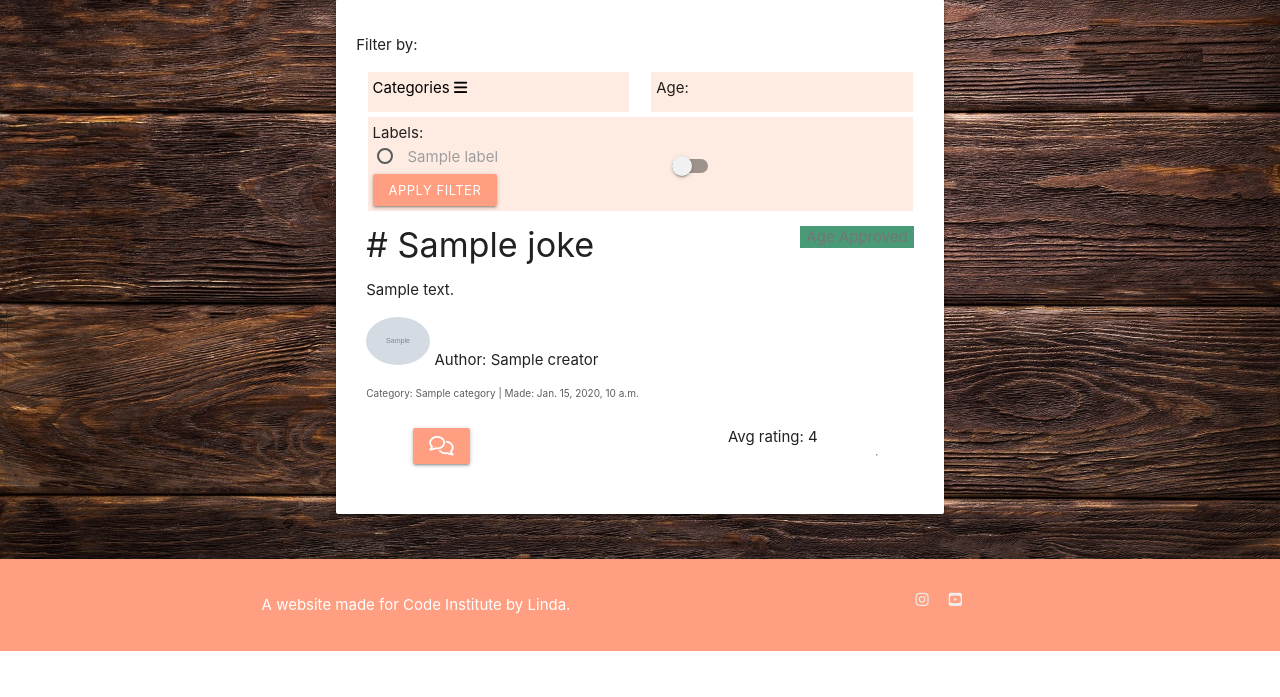
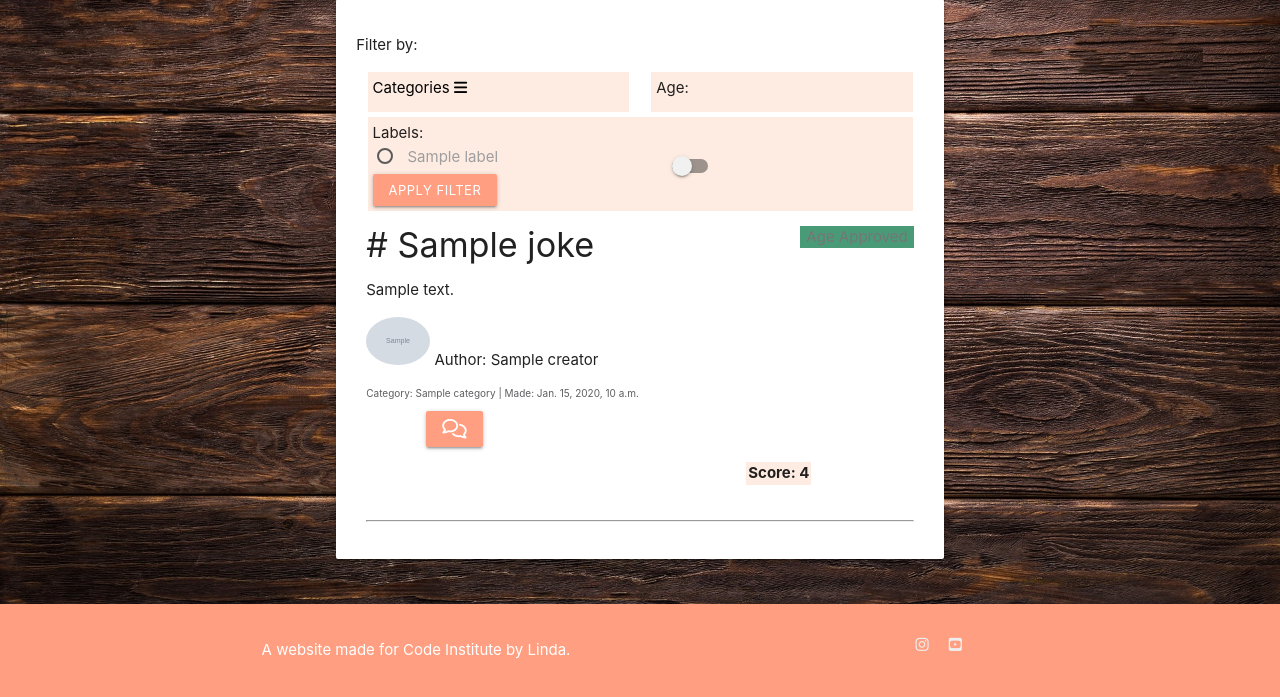
Before and after one commit to LindaAPersson/dadjokes, a Django app: template the_jokes/templates/the_jokes/the_jokes.html in a window 1280 px wide. Shown: the part 191-888 px from the top of the page. Before the commit the page ends 842 px from the top, so only its background shows below. Run offline with Django 3.2, Linux system fonts and the light colour scheme; the template is opened without the code that fills it: most values are stand-ins (such as "Sample title", 1, 10 or a date in 2020); grey boxes marked "Sample" are stand-in pictures; form fields are guessed from the names that the template uses; some libraries are stand-ins or nearby versions.

Commit message:
<style>[the jokes]add styling to interaction buttons

```diff
--- a/static/css/style.css
+++ b/static/css/style.css
@@ -112,9 +112,51 @@ main {
     align-items: flex-end;
 }
 
+/* rate the. jokes */
+.rate_box {
+    display: flex;
+    flex-wrap: wrap;
+}
 .rate_look{
-    border: solid rgb(125, 123, 123);
-    width: 10vw;
+    background-color: #FEECE2;
+
+}
+
+.avg-rate{
+    background-color: #FEECE2;
+    font-weight: bold;
+    padding-left: 2px;
+    padding-right: 2px;
+}
+
+.info-circle {
+    position: relative;
+    display: inline-block;
+}
+
+.info-icon {
+    cursor: pointer;
+    padding-left: 3px;
+}
+
+.info-content {
+    position: absolute;
+    top: -50px;
+    left: 20px;
+    background-color: white;
+    border: 1px solid #ccc;
+    padding: 10px;
+    border-radius: 5px;
+    display: none;
+}
+
+.info-circle:hover .info-content {
+    display: block;
+}
+
+/* to add space when edit button not displayed */
+.edit-space {
+    width: 25vw;
 }
 
 /* age approvel */
--- a/the_jokes/models.py
+++ b/the_jokes/models.py
@@ -42,6 +42,9 @@ class Joke(models.Model):
     def average_rating(self):
         return Rating.objects.filter(joke=self).aggregate(Avg('rating'))['rating__avg'] or 0
 
+    def formatted_timestamp(self):
+        return self.created_on.strftime("%Y-%m-%d")
+
 class Rating(models.Model):
     creator = models.ForeignKey(User, on_delete=models.CASCADE, related_name="rating_creator")
     joke = models.ForeignKey(Joke, on_delete=models.CASCADE, related_name="rating_joke")
--- a/the_jokes/templates/the_jokes/the_jokes.html
+++ b/the_jokes/templates/the_jokes/the_jokes.html
@@ -21,8 +21,8 @@
                     <div class="col s6">
                         <div class="category_box">
                             <!-- Dropdown Trigger Categories-->
-                                <a class='dropdown-trigger black-text' href="#"
-                                    data-target='dropdown1'>Categories  <i class="fa-solid fa-bars"></i></a>
+                            <a class='dropdown-trigger black-text' href="#" data-target='dropdown1'>Categories <i
+                                    class="fa-solid fa-bars"></i></a>
 
                             <!-- Dropdown Structure Categories-->
                             <ul id='dropdown1' class='dropdown-content deep-orange accent-1'>
@@ -40,10 +40,9 @@
                             <div class="switch">
                                 <span>Age:</span>
                                 <label>
-                                        <span></span>
                                     {{ age_form.age_approved }}
                                     <span class="lever" onchange="applyFilter(this)"></span>
-                                        <span></span>
+
                                 </label>
                             </div>
                             {% csrf_token %}
@@ -56,7 +55,8 @@
                             <br>
                             {% for label in labels %}
                             <label>
-                                    <input type="radio" class="custom-radio" name="label_name" value="{{ label.label_name }}" />
+                                <input type="radio" class="custom-radio" name="label_name"
+                                    value="{{ label.label_name }}" />
                                 <span>{{ label.label_name }}</span>
                             </label>
                             {% endfor %}
@@ -90,35 +90,48 @@
                     <img src="{{ joke.creator_image.url }}" class="circle responsive-img creator_image">
                     {% endif %}
                     </span>Author: {{joke.creator}}</p>
-                    <p class="small-text">Category: {{ joke.category | safe }} | Made: {{joke.created_on}}</p>
+                    <p class="small-text">Category: {{ joke.category | safe }} | Made: {{joke.formatted_timestamp}}</p>
 
                     <div class="row jokes_interact_btn">
-                        <div class="col s4 left-align"><a class="btn tooltipped deep-orange accent-1"
-                                data-position="top" data-tooltip="View comments!"
-                                href="{% url 'jokes_detail' joke.title %}"><i class="far fa-comments"></i></a></div>
+                        <div class="col s4"><a class="btn tooltipped deep-orange accent-1" data-position="top"
+                                data-tooltip="View comments!" href="{% url 'jokes_detail' joke.title %}"><i
+                                    class="far fa-comments"></i></a></div>
                         {% if user.is_authenticated and joke.creator == user %}
                         <div class="col s4"><a class="btn tooltipped deep-orange accent-1" data-position="top"
                                 data-tooltip="Edit joke!" href="{% url 'joke_edit' joke.title %}"><i
                                     class="fa-solid fa-pen"></i></a></div>
+                                    {% else %}
+                                    <div class="edit-space"></div>
                                     {% endif %}
-                        <div class="col s4 right-align">
-                            <p>Avg rating: {{ joke.average_rating }}
-                            <p>
+
+
+    <div class="col s4 rate_box">
+
+                            <p class="avg-rate">Score: {{ joke.average_rating }}</p>
                             {% if user.is_authenticated %}
                             <form method="post" action="{% url 'rate' joke.title %}" class="rate_look center-align">
                                 {% csrf_token %}
+
                                 <input type="number" name="rating" min="1" max="5" required>
                                 <button type="submit" class="btn-small deep-orange accent-1">Rate</button>
+                                <div class="info-circle">
+                                    <span class="info-icon"><i class="fa-solid fa-info"></i></span>
+                                    <div class="info-content">
+                                        <p>Enter your score! Must be a number between 1 and 5. (You need to log in to be
+                                            able to rate jokes.)</p>
+                                    </div>
+                                </div>
                             </form>
+                            {% endif %}
                         </div>
 
-                        {% endif %}
                     </div>
                     <hr>
                     {% endfor %}
                     {% else %}
                     <p>No jokes available.</p>
                     {% endif %}
+
                 </div>
 
 
```
Lines whose indentation alone changed are shown as unchanged.
